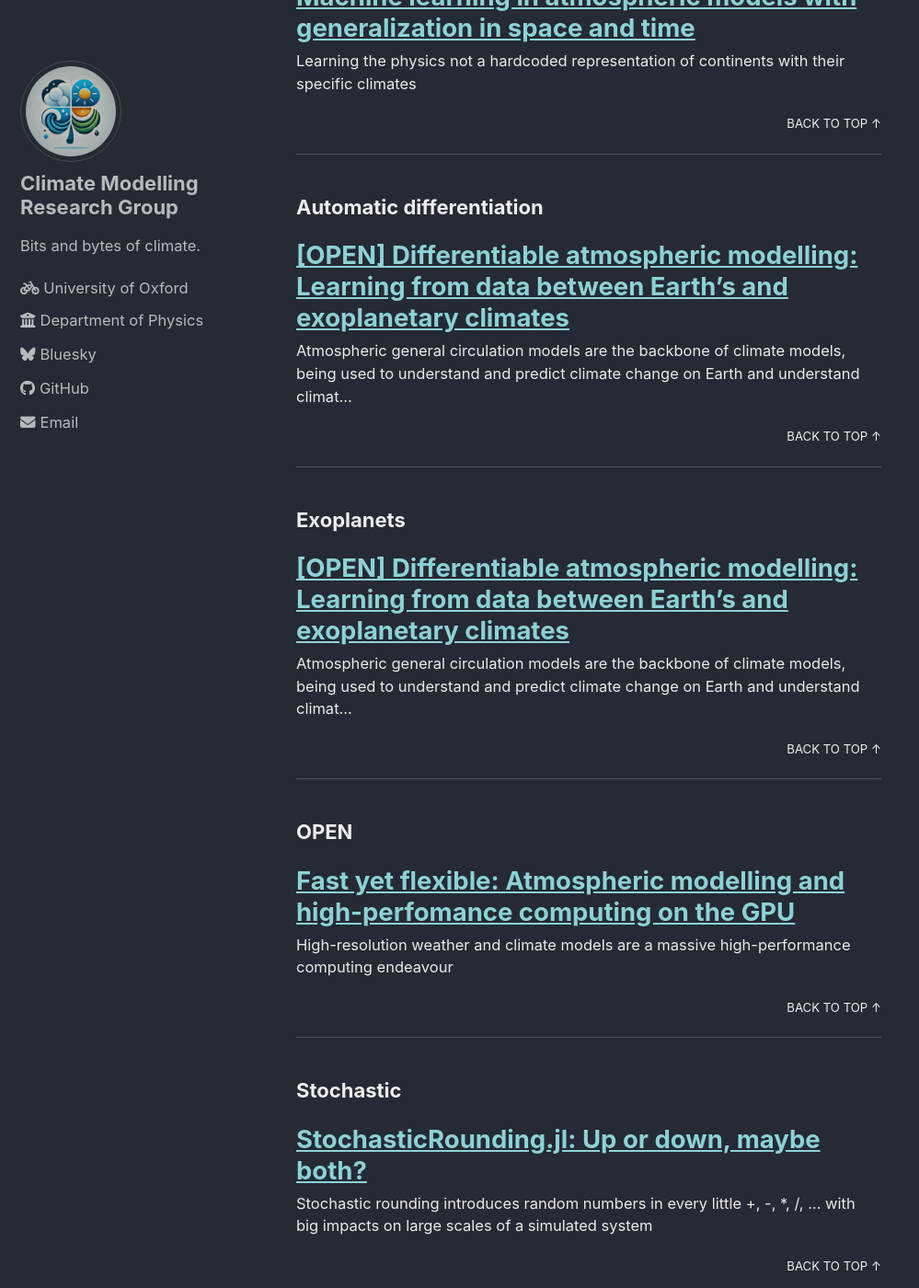
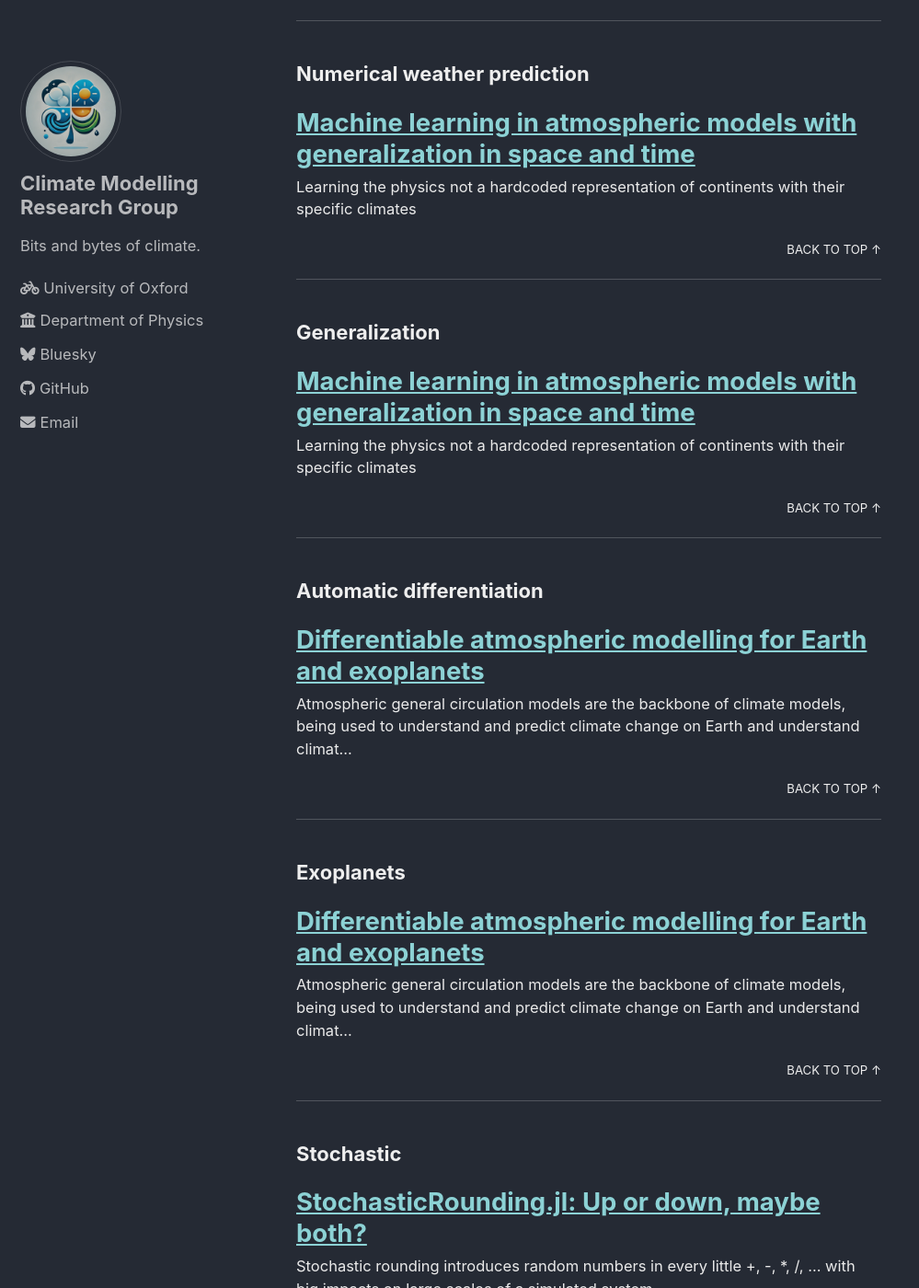
Before and after one commit to climate-modelling/climate-modelling.github.io, a Jekyll site: the page built from _pages/tag-archive.md, in a window 1280 px wide and 1400 px high, scrolled down 4302 px. Shown: the whole window at 92% size, without its empty margins (0-999 px from the left). Built offline with Jekyll 4.4.1, drawn with Linux system fonts in a browser that asks for light colours; cached includes are drawn as plain includes; some of the changed text lies outside the part shown.

Commit message:
Update and rename 2025-10-01-speedyexoplanets.md.md to 2025-10-01-speedyexoplanets.md

```diff
--- a/projects/_posts/2025-10-01-speedyexoplanets.md.md
+++ b/projects/_posts/2025-10-01-speedyexoplanets.md
@@ -1,5 +1,5 @@
 ---
-title: "[OPEN] Differentiable atmospheric modelling: Learning from data between Earth’s and exoplanetary climates"
+title: "Differentiable atmospheric modelling for Earth and exoplanets"
 excerpt:  "Atmospheric general circulation models are the backbone of climate models, being used to understand and predict climate change on Earth and understand climate on exoplanets."
 header:
 teaser: "https://github.com/user-attachments/assets/a8bdf88a-d779-43b0-8cf2-79fee5d1d806"
@@ -12,9 +12,10 @@
   - Automatic differentiation
   - Exoplanets
   - Atmospheric modelling
+  - OPEN
 ---
 
-# [OPEN] Differentiable atmospheric modelling: Learning from data between Earth’s and exoplanetary climates
+# Differentiable atmospheric modelling: Learning from data between Earth’s and exoplanetary climates
 
 _supervised together with [Tad Komacek](https://www.physics.ox.ac.uk/our-people/komacek) (Oxford)_
 
```
